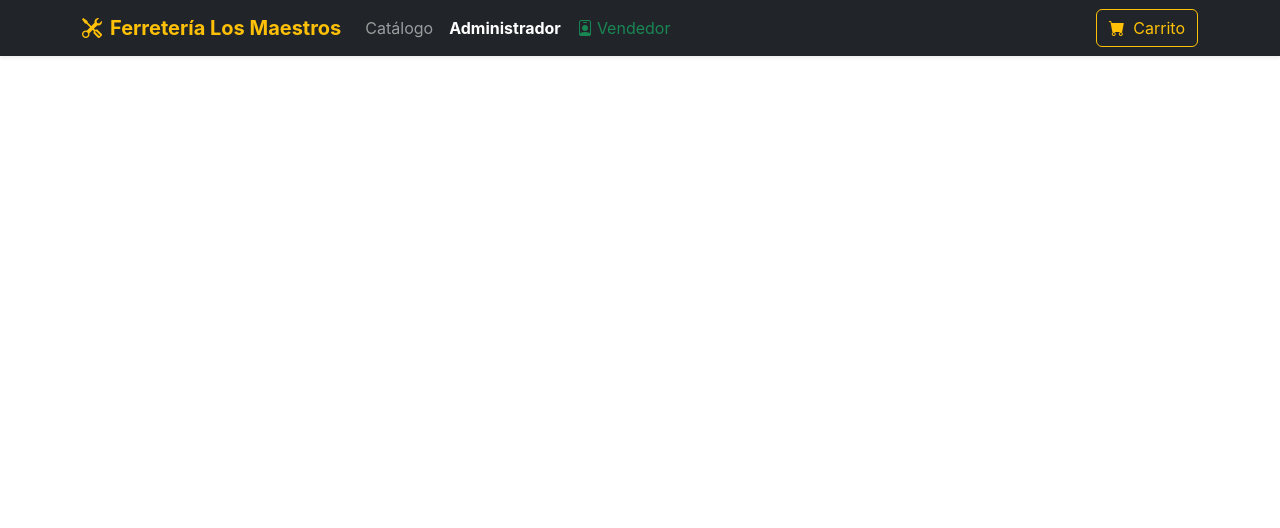
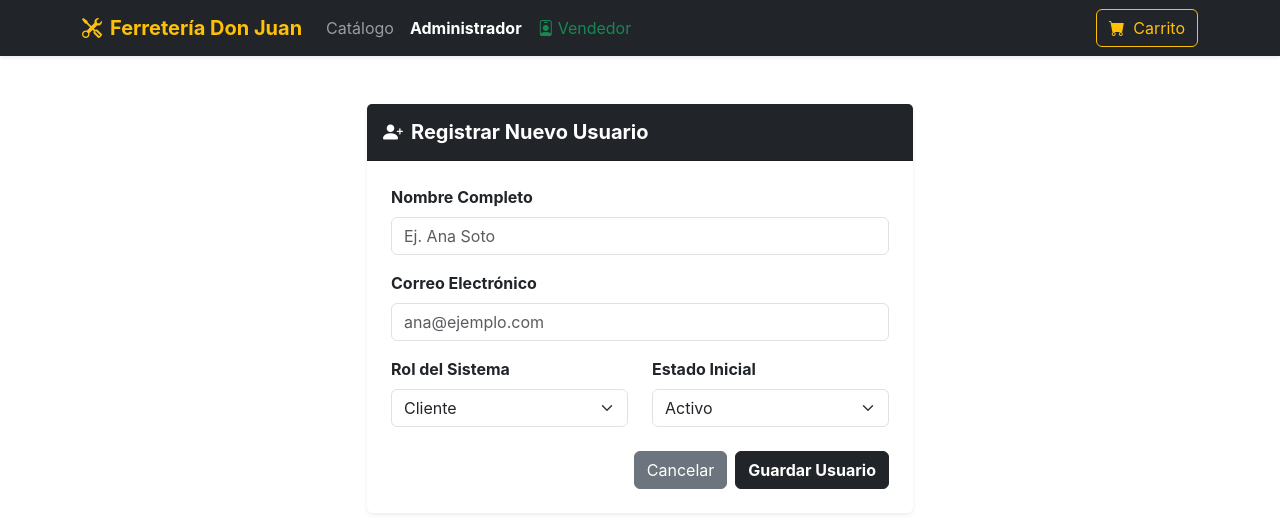
Before and after one commit to FranT-prog/ferreteria-don-juan-react, a React (Create React App) app: page /admin/usuario/nuevo in a window 1280 px wide. Shown: the top 528 px of the page. Built offline with nearby package versions, Linux system fonts and the light colour scheme.

Commit message:
Panel Admin Update
Se implementó la gestión de usuarios para el admin

```diff
--- a/src/App.js
+++ b/src/App.js
@@ -11,6 +11,7 @@ import PanelAdmin from './pages/PanelAdmin';
 import FormularioProducto from './pages/FormularioProducto';
 import EditarProducto from './pages/EditarProducto';
 import DetalleProducto from './pages/DetalleProducto';
+import FormularioUsuario from './pages/FormularioUsuario';
 
 // Vistas del Vendedor
 import PanelVendedor from './pages/PanelVendedor';
@@ -44,6 +45,7 @@ function App() {
           <Route path="/admin" element={<PanelAdmin />} />
           <Route path="/admin/nuevo" element={<FormularioProducto />} />
           <Route path="/admin/editar/:id" element={<EditarProducto />} />
+          <Route path="/admin/usuario/nuevo" element={<FormularioUsuario />} />
 
           {/* Rutas del Vendedor */}
           <Route path="/vendedor" element={<PanelVendedor />} />
--- a/src/components/Navbar.jsx
+++ b/src/components/Navbar.jsx
@@ -6,7 +6,7 @@ const Navbar = ({ contadorCarrito }) => {
     <nav className="navbar navbar-expand-lg navbar-dark bg-dark shadow-sm">
       <div className="container">
         <Link className="navbar-brand fw-bold text-warning" to="/">
-          <i className="bi bi-tools me-2"></i>Ferretería Los Maestros
+          <i className="bi bi-tools me-2"></i>Ferretería Don Juan
         </Link>
         <button
           className="navbar-toggler"
--- a/src/pages/DetalleProducto.jsx
+++ b/src/pages/DetalleProducto.jsx
@@ -103,7 +103,7 @@ const DetalleProducto = ({ onActualizarCarrito }) => {
       <div className="mt-4 p-4 bg-white shadow-sm rounded">
         <h4>Descripción del Producto</h4>
         <p className="text-muted m-0">
-          Esta es una descripción detallada simulada para {producto.nombre}. Aquí podrías agregar especificaciones técnicas, materiales, dimensiones, peso y consejos de uso. Por ahora, cumple perfectamente con la rúbrica de mostrar vistas dinámicas detalladas.
+          Esta es una descripción detallada simulada para {producto.nombre}. Aquí podrías agregar especificaciones técnicas, materiales, dimensiones, peso y consejos de uso.
         </p>
       </div>
     </div>
--- /dev/null
+++ b/src/pages/FormularioUsuario.jsx
@@ -0,0 +1,119 @@
+import React, { useState } from 'react';
+import { useNavigate, Link } from 'react-router-dom';
+
+const FormularioUsuario = () => {
+  const navigate = useNavigate();
+  const [usuario, setUsuario] = useState({
+    nombre: '',
+    email: '',
+    rol: 'Cliente',
+    estado: 'Activo'
+  });
+
+  const handleChange = (e) => {
+    setUsuario({
+      ...usuario,
+      [e.target.name]: e.target.value
+    });
+  };
+
+  const handleSubmit = (e) => {
+    e.preventDefault();
+
+    // Traer usuarios existentes
+    const usuariosGuardados = JSON.parse(localStorage.getItem('react_usuarios')) || [];
+
+    // Generar un ID correlativo simulado
+    const nuevoId = `USR-${String(usuariosGuardados.length + 1).padStart(3, '0')}`;
+
+    const nuevoUsuario = {
+      ...usuario,
+      id: nuevoId
+    };
+
+    // Guardar y redirigir
+    usuariosGuardados.push(nuevoUsuario);
+    localStorage.setItem('react_usuarios', JSON.stringify(usuariosGuardados));
+
+    // Volver al panel de admin
+    navigate('/admin');
+  };
+
+  return (
+    <div className="row justify-content-center">
+      <div className="col-md-6">
+        <div className="card shadow-sm border-0 mt-4">
+          <div className="card-header bg-dark text-white p-3">
+            <h5 className="mb-0 fw-bold"><i className="bi bi-person-plus-fill me-2"></i>Registrar Nuevo Usuario</h5>
+          </div>
+          <div className="card-body p-4">
+            <form onSubmit={handleSubmit}>
+
+              <div className="mb-3">
+                <label className="form-label fw-bold">Nombre Completo</label>
+                <input
+                  type="text"
+                  className="form-control"
+                  name="nombre"
+                  value={usuario.nombre}
+                  onChange={handleChange}
+                  required
+                  placeholder="Ej. Ana Soto"
+                />
+              </div>
+
+              <div className="mb-3">
+                <label className="form-label fw-bold">Correo Electrónico</label>
+                <input
+                  type="email"
+                  className="form-control"
+                  name="email"
+                  value={usuario.email}
+                  onChange={handleChange}
+                  required
+                  placeholder="ana@ejemplo.com"
+                />
+              </div>
+
+              <div className="row mb-4">
+                <div className="col-md-6">
+                  <label className="form-label fw-bold">Rol del Sistema</label>
+                  <select
+                    className="form-select"
+                    name="rol"
+                    value={usuario.rol}
+                    onChange={handleChange}
+                  >
+                    <option value="Cliente">Cliente</option>
+                    <option value="Vendedor">Vendedor</option>
+                    <option value="Administrador">Administrador</option>
+                  </select>
+                </div>
+                <div className="col-md-6">
+                  <label className="form-label fw-bold">Estado Inicial</label>
+                  <select
+                    className="form-select"
+                    name="estado"
+                    value={usuario.estado}
+                    onChange={handleChange}
+                  >
+                    <option value="Activo">Activo</option>
+                    <option value="Bloqueado">Bloqueado</option>
+                  </select>
+                </div>
+              </div>
+
+              <div className="d-flex justify-content-end gap-2">
+                <Link to="/admin" className="btn btn-secondary">Cancelar</Link>
+                <button type="submit" className="btn btn-dark fw-bold">Guardar Usuario</button>
+              </div>
+
+            </form>
+          </div>
+        </div>
+      </div>
+    </div>
+  );
+};
+
+export default FormularioUsuario;
--- a/src/pages/PanelAdmin.jsx
+++ b/src/pages/PanelAdmin.jsx
@@ -136,6 +136,9 @@ const PanelAdmin = () => {
         <div className="card shadow-sm border-0 animate__animated animate__fadeIn">
           <div className="card-header bg-white py-3 d-flex justify-content-between align-items-center">
             <h5 className="fw-bold mb-0"><i className="bi bi-person-lines-fill me-2"></i>Directorio de Usuarios</h5>
+            <Link to="/admin/usuario/nuevo" className="btn btn-sm btn-dark">
+              <i className="bi bi-person-plus-fill me-1"></i> Nuevo Usuario
+            </Link>
           </div>
           <div className="card-body p-0">
             <div className="table-responsive">
```
